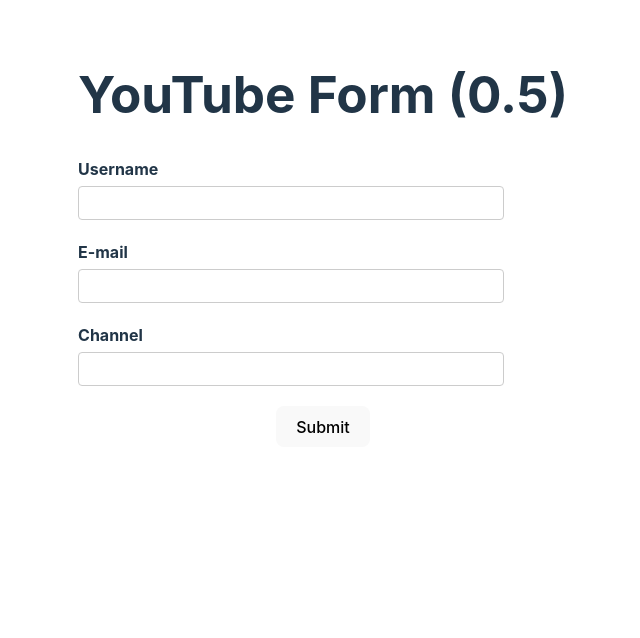
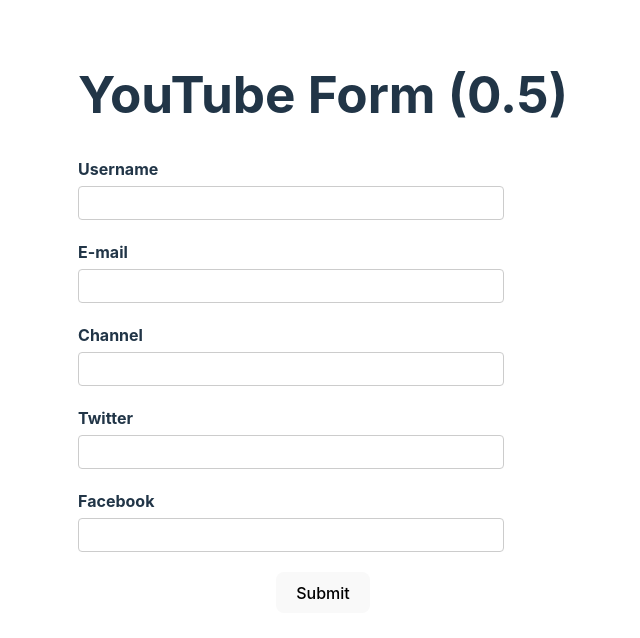
Before and after one commit to amontalvof/react-hook-form-demo, a React (Vite) app: page / in a window 1280 px wide. Shown: the top 638 px of the page, without its empty margins (317-957 px from the left). Built offline with nearby package versions, Linux system fonts and the light colour scheme; the HTML template or start-up script is replaced by a standard one.

Commit message:
feat: Nested Objects

```diff
--- a/src/components/YouTubeForm.tsx
+++ b/src/components/YouTubeForm.tsx
@@ -7,6 +7,10 @@
     username: string;
     email: string;
     channel: string;
+    social: {
+        facebook: string;
+        twitter: string;
+    };
 };
 
 const YouTubeForm = () => {
@@ -15,6 +19,10 @@
             username: '',
             email: '',
             channel: '',
+            social: {
+                facebook: '',
+                twitter: '',
+            },
         },
     });
     const { register, control, handleSubmit, formState } = form;
@@ -89,6 +97,22 @@
                     />
                     <p className="error">{errors.channel?.message}</p>
                 </div>
+                <div className="form-control">
+                    <label htmlFor="twitter">Twitter</label>
+                    <input
+                        type="text"
+                        id="twitter"
+                        {...register('social.twitter')}
+                    />
+                </div>
+                <div className="form-control">
+                    <label htmlFor="facebook">Facebook</label>
+                    <input
+                        type="text"
+                        id="facebook"
+                        {...register('social.facebook')}
+                    />
+                </div>
                 <button>Submit</button>
             </form>
             <DevTool control={control} />
```
